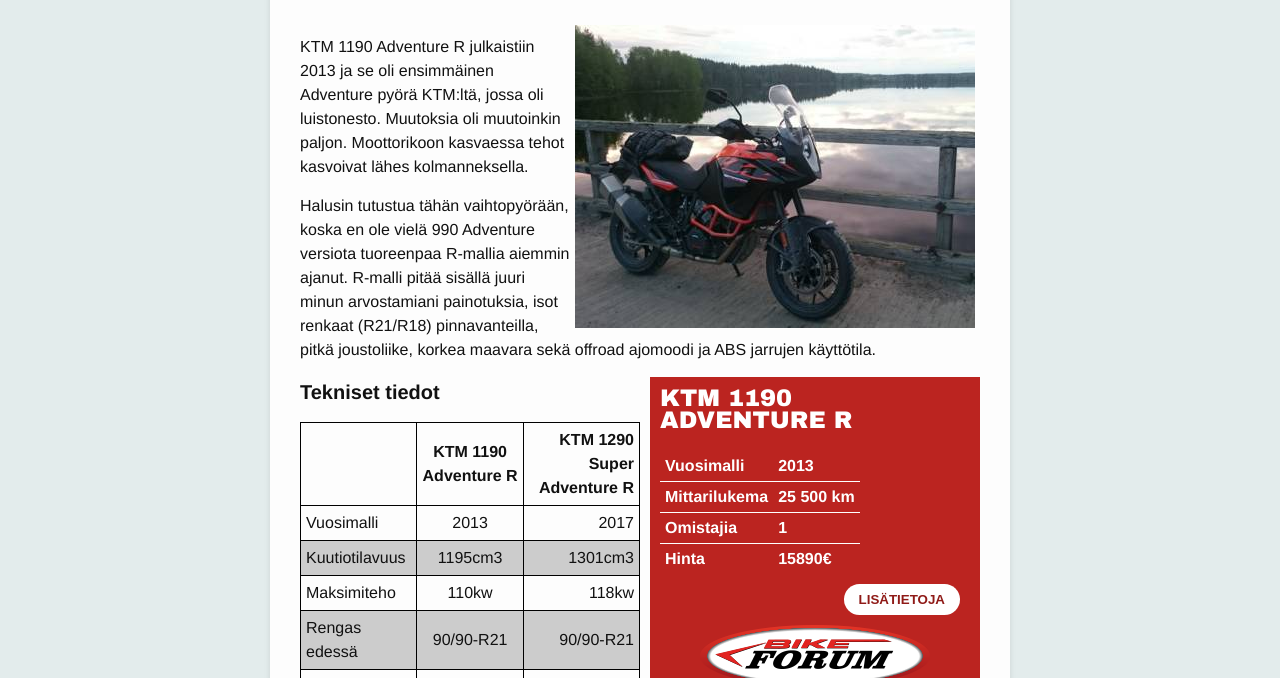
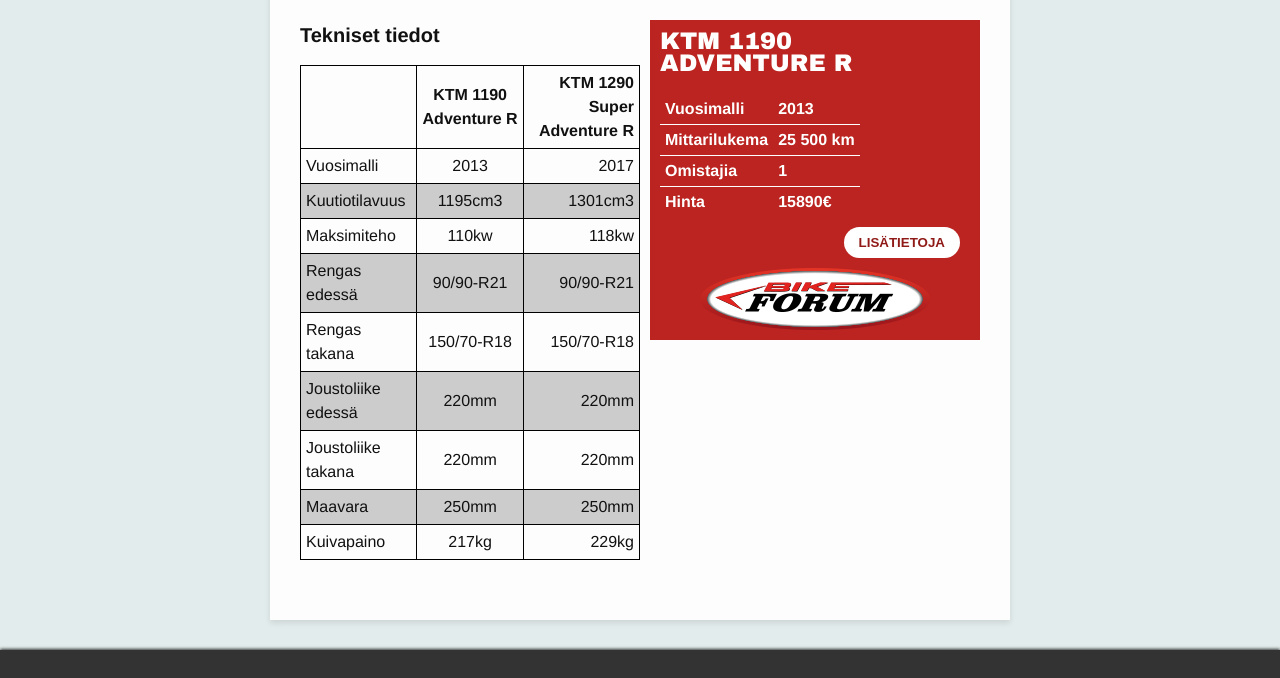
Before and after one commit to seikkailuendurolla/seikkailuendurolla.github.io, a Jekyll site: the page built from _posts/2017-06-24-ktm-1190-adventure-r-2013.md, in a window 1280 px wide and 900 px high, scrolled down 959 px, cut to the strip 222-900 px from the top of the window. Built offline with Jekyll 4.4.1, drawn with Linux system fonts in a browser that asks for light colours; some web fonts are replaced; comment, search, counter and statistics services are not loaded.

Commit message:
Pohja jutun poisto

```diff
--- a/_posts/2017-06-24-ktm-1190-adventure-r-2013.md
+++ b/_posts/2017-06-24-ktm-1190-adventure-r-2013.md
@@ -17,27 +17,6 @@
 allowfullscreen></iframe>
 </div>
 <div>&nbsp;</div>
-<img src="/assets/1090-1.jpg" style="float: right; padding: 5px;" />
-
-KTM 1190 Adventure R julkaistiin 2013 ja se oli ensimmäinen Adventure
-pyörä KTM:ltä, jossa oli luistonesto. Muutoksia oli muutoinkin paljon.
-Moottorikoon kasvaessa tehot kasvoivat lähes kolmanneksella.
-
-Halusin tutustua tähän vaihtopyörään, koska en ole vielä 990 Adventure
-versiota tuoreenpaa R-mallia aiemmin ajanut. R-malli pitää sisällä
-juuri minun arvostamiani painotuksia, isot renkaat (R21/R18)
-pinnavanteilla, pitkä joustoliike, korkea maavara sekä offroad ajomoodi
-ja ABS jarrujen käyttötila.
-
-
-
-
-
-
-
-
-
-
 
 
 <div class="post-advert">
```
